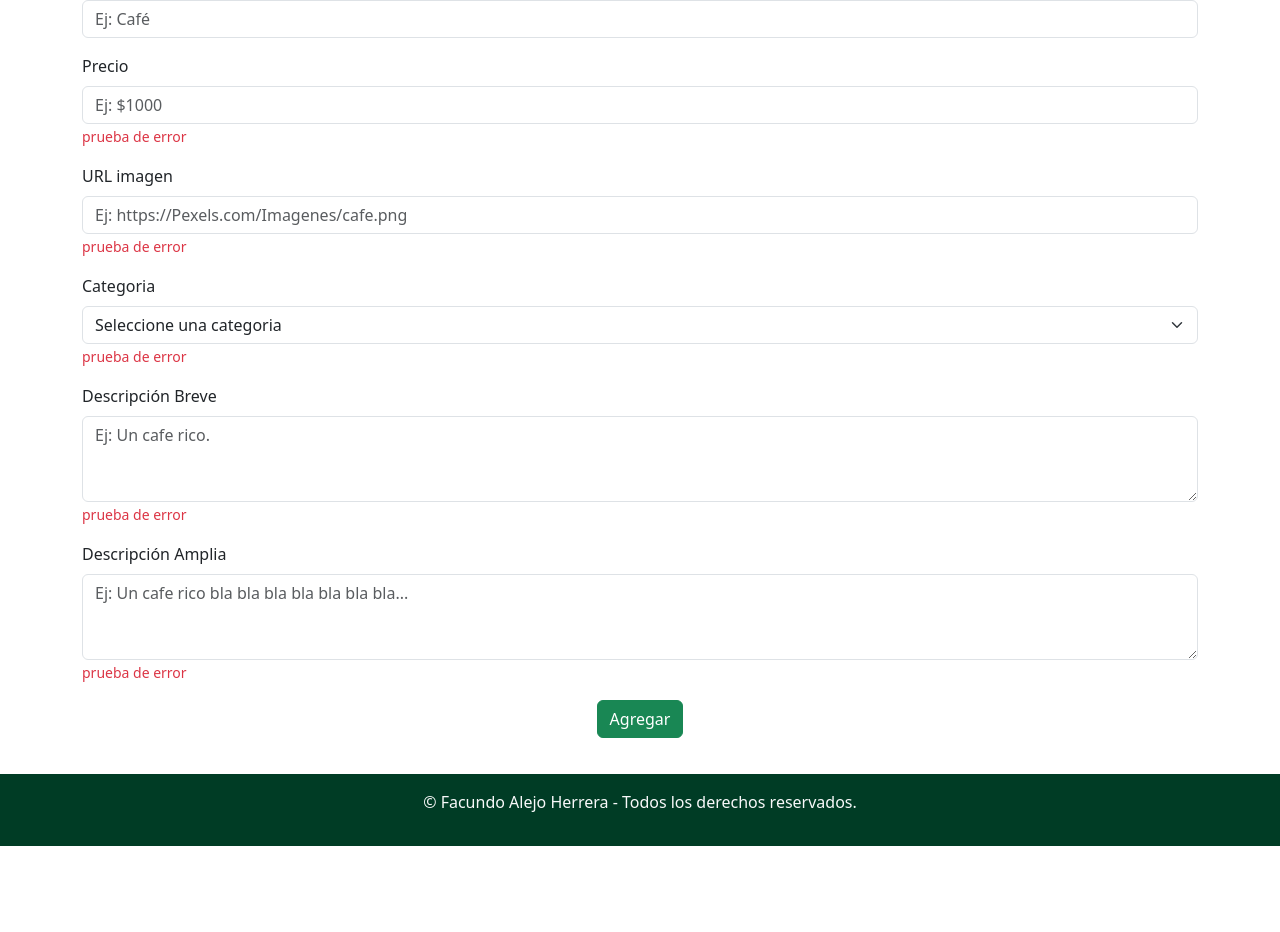
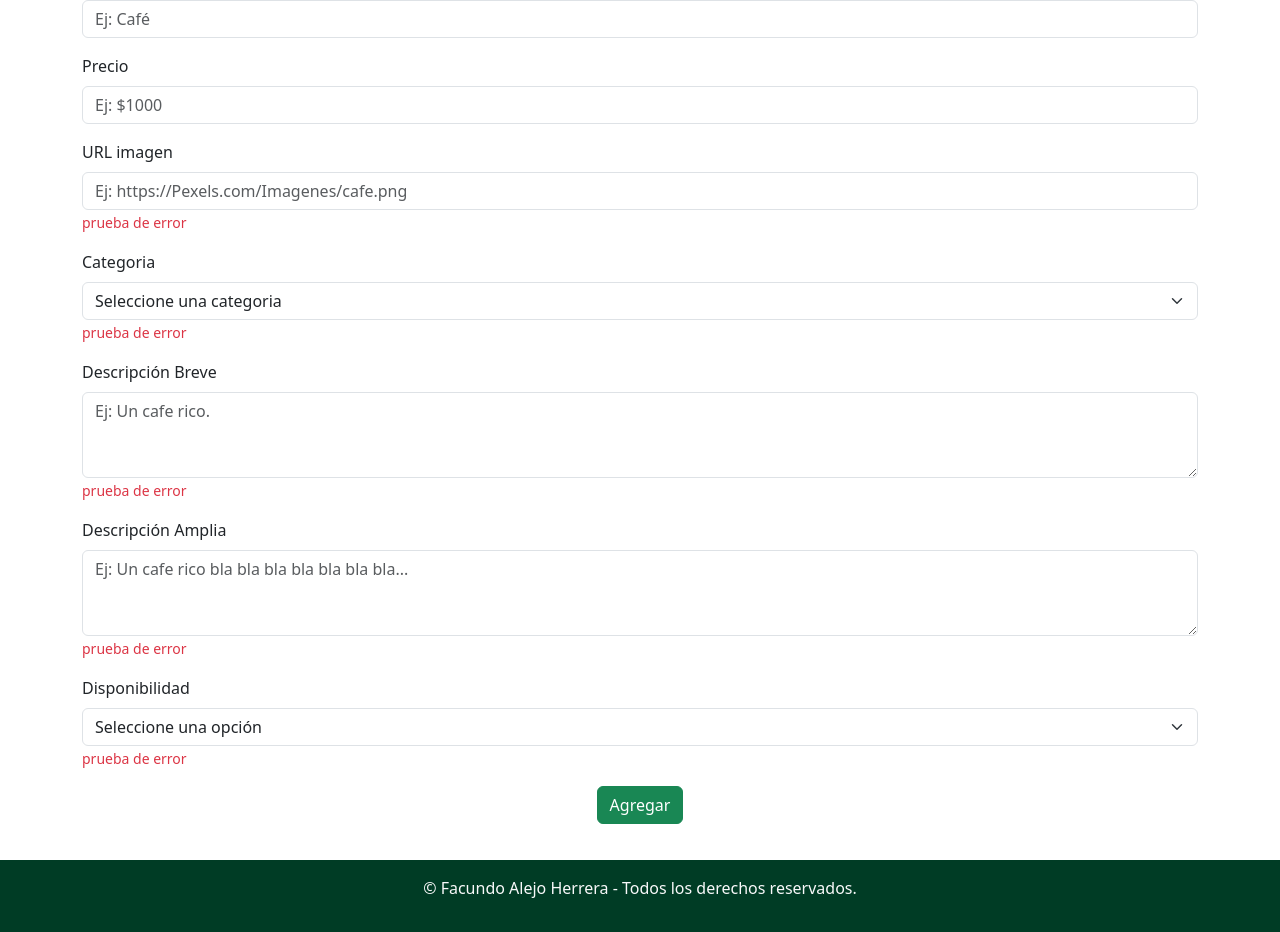
Before and after one commit to alejoh12/rollingcoffee, a React (Vite) app: page /administrador/agregar in a window 1280 px wide. Shown: the part 260-1192 px from the top of the page. Before the commit the page ends 1106 px from the top, so only its background shows below. Built offline with nearby package versions, Linux system fonts and the light colour scheme.

Commit message:
Agregue nuevo campo para seleccionar disponibilidad.

```diff
--- a/src/components/pages/producto/FormProducto.jsx
+++ b/src/components/pages/producto/FormProducto.jsx
@@ -41,16 +41,16 @@ const FormProducto = () => {
           {...register("precio", {
             required: "El precio del producto es obligatorio.",
             min: {
-              value: 2,
-              message: "Debe ingresar como mínimo 2 caracteres.",
+              value: 100,
+              message: "El precio mínimo es $100.",
             },
             max: {
-              value: 5,
-              message: "Debe ingresar como maximo 5 caracteres.",
+              value: 50000,
+              message: "El precio máximo es $50.000.",
             },
           })}
         />
-        <Form.Text className="text-danger">prueba de error</Form.Text>
+        <Form.Text className="text-danger">{errors.precio?.message}</Form.Text>
       </Form.Group>
       <Form.Group className="mb-3" controlId="inputURL">
         <Form.Label>URL imagen</Form.Label>
@@ -91,6 +91,15 @@ const FormProducto = () => {
         />
         <Form.Text className="text-danger">prueba de error</Form.Text>
       </Form.Group>
+      <Form.Group className="mb-3" controlId="inputDisponibilidad">
+        <Form.Label>Disponibilidad</Form.Label>
+        <Form.Select aria-label="disponibilidad">
+          <option>Seleccione una opción</option>
+          <option value="1">Si</option>
+          <option value="2">No</option>
+        </Form.Select>
+        <Form.Text className="text-danger">prueba de error</Form.Text>
+      </Form.Group>
       <div className="text-center my-2">
         <Button variant="success" type="submit">
           Agregar
```
